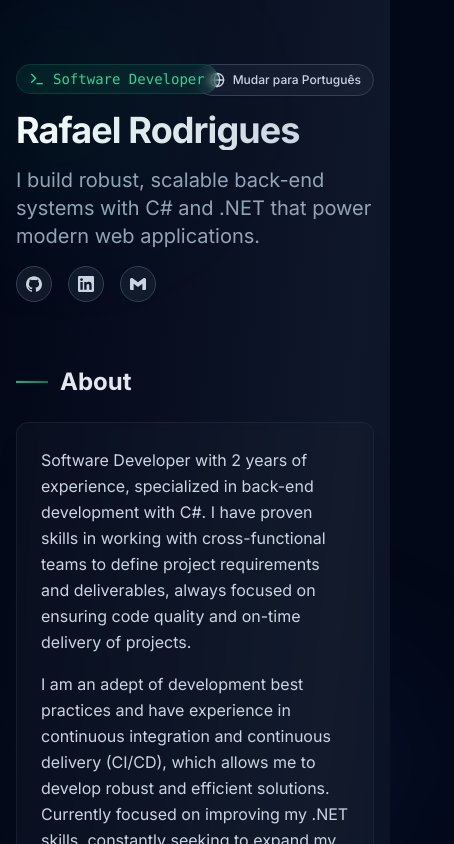
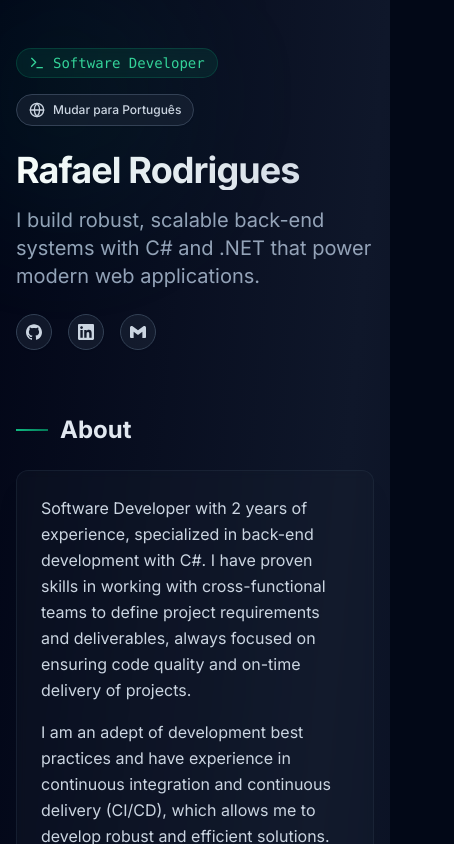
Before and after one commit to rafael-rm/personal-portfolio, a Next.js app: page / in a window 390 px wide. Shown: the top 844 px of the page, 454 px wide, since content can reach past the window. Built offline with nearby package versions, Linux system fonts and the light colour scheme.

Commit message:
Add viewport meta tag and improve layout structure for responsiveness

```diff
--- a/app/layout.tsx
+++ b/app/layout.tsx
@@ -22,7 +22,10 @@ export default function RootLayout({
 }>) {
     return (
         <html lang="en" className="dark">
-        <body className={inter.className}>
+        <head>
+            <meta name="viewport" content="width=device-width, initial-scale=1.0, maximum-scale=1.0, user-scalable=no" />
+        </head>
+        <body className={`${inter.className} overflow-x-hidden`}>
         <LanguageProvider>{children}</LanguageProvider>
         </body>
         </html>
--- a/app/page.tsx
+++ b/app/page.tsx
@@ -17,27 +17,30 @@ export default function Portfolio() {
     const technologiesAndTools = ["Git", "Docker", "AWS", "Elastic Search", "Grafana", "CI/CD", "Clarity"]
 
     return (
-        <div className="min-h-screen bg-gradient-to-br from-slate-950 via-slate-900 to-slate-950 text-slate-100">
+        <div
+            className="min-h-screen bg-gradient-to-br from-slate-950 via-slate-900 to-slate-950 text-slate-100 overflow-x-hidden">
             {/* Background elements */}
             <div
                 className="fixed inset-0 -z-10 bg-[radial-gradient(ellipse_at_top_right,rgba(16,185,129,0.05),transparent_50%),radial-gradient(ellipse_at_bottom_left,rgba(99,102,241,0.05),transparent_50%)]"></div>
 
             <div className="container mx-auto px-4 py-12 max-w-4xl">
                 {/* Header/Hero Section */}
-                <header className="flex flex-col items-start space-y-4 mb-16 md:mb-24 relative">
+                <header className="mb-16 md:mb-24 relative">
                     <div className="absolute -top-20 -left-20 w-64 h-64 bg-emerald-500/5 rounded-full blur-3xl"></div>
 
-                    {/* Language Switcher */}
-                    <div className="absolute top-0 right-0">
-                        <LanguageSwitcher/>
+                    {/* Top row with role and language switcher */}
+                    <div className="flex flex-wrap justify-between items-center gap-4 mb-6 relative">
+                        <div
+                            className="flex items-center space-x-2 backdrop-blur-sm py-1 px-3 rounded-full bg-emerald-500/10 text-emerald-400 border border-emerald-500/20">
+                            <Terminal className="h-4 w-4"/>
+                            <span className="font-mono text-sm">{t("role")}</span>
+                        </div>
+                        <div className="relative z-20">
+                            <LanguageSwitcher/>
+                        </div>
                     </div>
 
-                    <div
-                        className="flex items-center space-x-2 mb-2 backdrop-blur-sm py-1 px-3 rounded-full bg-emerald-500/10 text-emerald-400 border border-emerald-500/20">
-                        <Terminal className="h-4 w-4"/>
-                        <span className="font-mono text-sm">{t("role")}</span>
-                    </div>
-                    <h1 className="text-4xl md:text-6xl font-bold tracking-tight bg-clip-text text-transparent bg-gradient-to-r from-white to-slate-300">
+                    <h1 className="text-4xl md:text-6xl font-bold tracking-tight bg-clip-text text-transparent bg-gradient-to-r from-white to-slate-300 mb-4">
                         Rafael Rodrigues
                     </h1>
                     <p className="text-xl text-slate-400 max-w-2xl mt-4">{t("intro")}</p>
@@ -79,7 +82,7 @@ export default function Portfolio() {
                 {/* About Section */}
                 <section className="mb-16 md:mb-24 relative">
                     <div
-                        className="absolute top-1/2 -right-20 w-64 h-64 bg-indigo-500/5 rounded-full blur-3xl -z-10"></div>
+                        className="absolute top-1/2 right-0 md:-right-20 w-64 h-64 bg-indigo-500/5 rounded-full blur-3xl -z-10"></div>
                     <h2 className="text-2xl font-bold mb-6 text-slate-200 flex items-center">
                         <span
                             className="bg-gradient-to-r from-emerald-500 to-emerald-700 w-8 h-[2px] mr-3 inline-block"></span>
@@ -143,7 +146,7 @@ export default function Portfolio() {
                 {/* Projects Section */}
                 <section className="mb-16 md:mb-24 relative">
                     <div
-                        className="absolute bottom-1/3 -left-20 w-64 h-64 bg-emerald-500/5 rounded-full blur-3xl -z-10"></div>
+                        className="absolute bottom-1/3 left-0 md:-left-20 w-64 h-64 bg-emerald-500/5 rounded-full blur-3xl -z-10"></div>
                     <h2 className="text-2xl font-bold mb-6 text-slate-200 flex items-center">
                         <span
                             className="bg-gradient-to-r from-emerald-500 to-emerald-700 w-8 h-[2px] mr-3 inline-block"></span>
```
